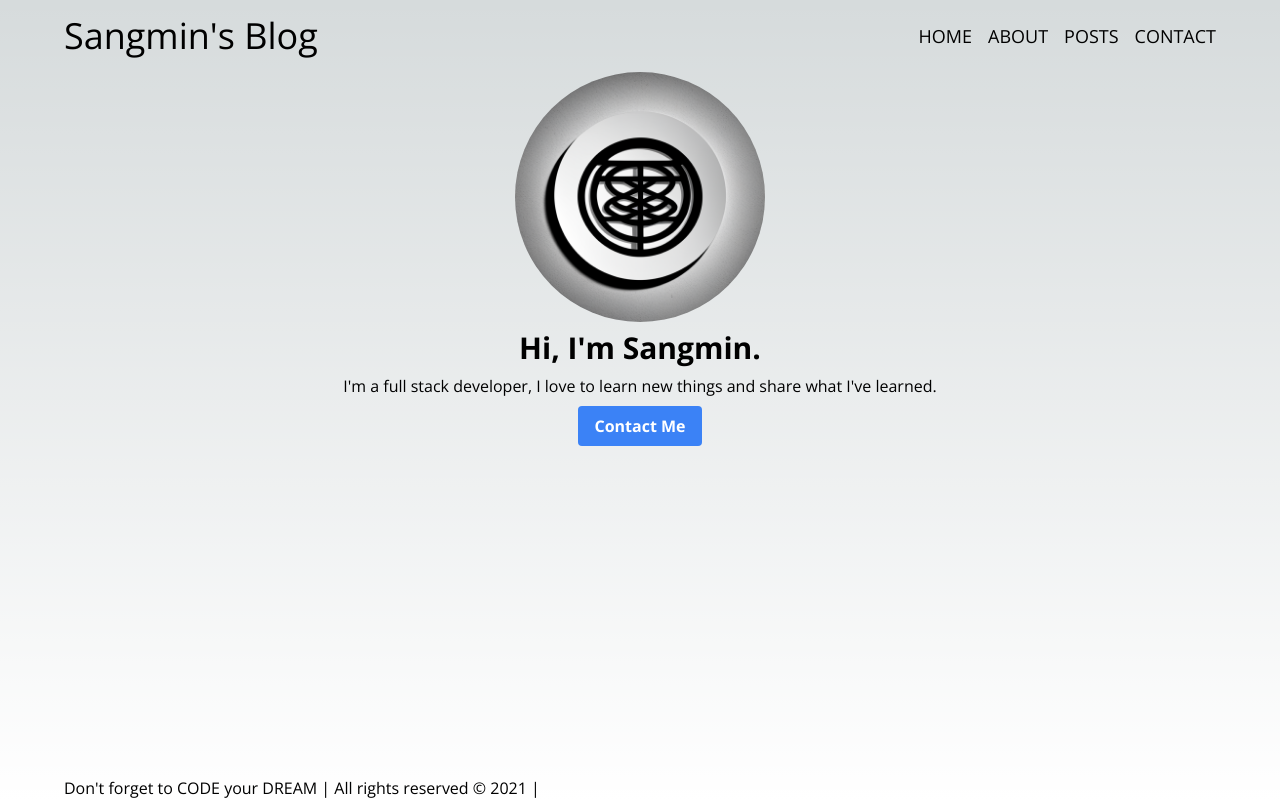
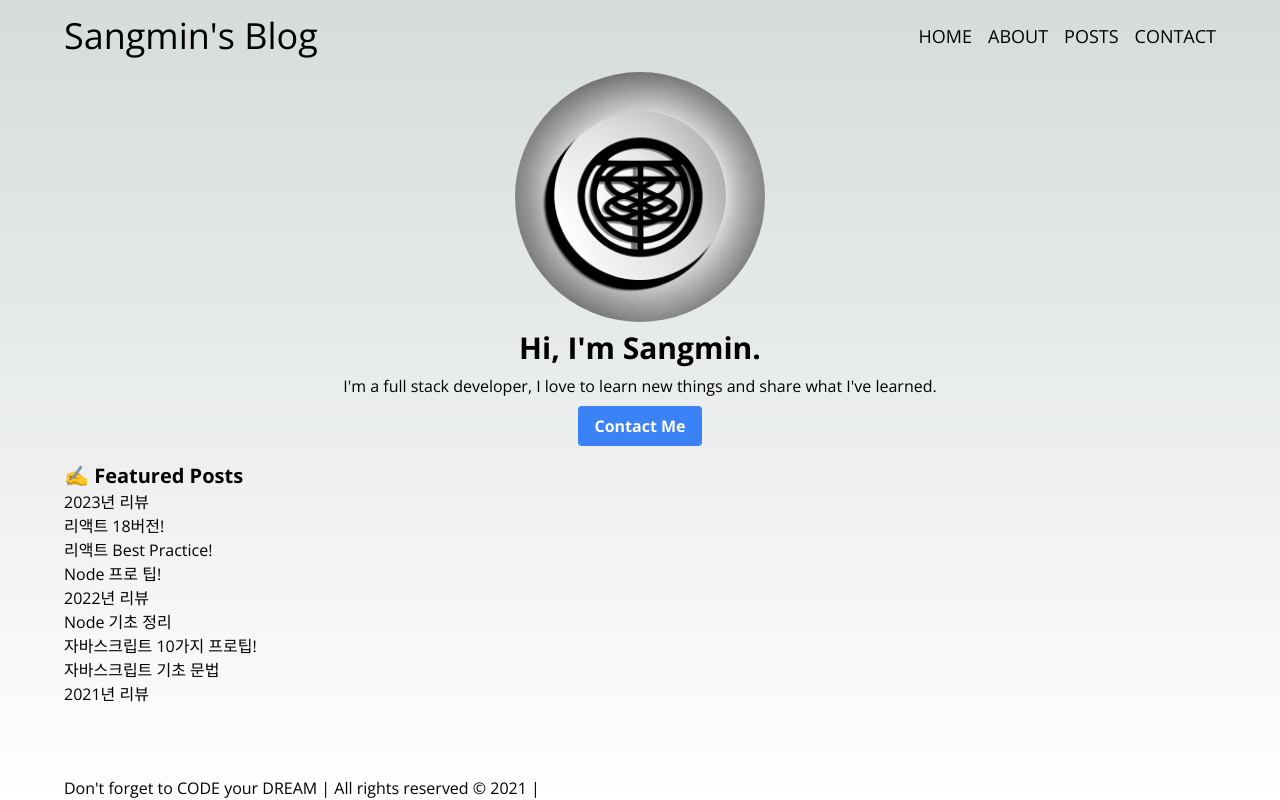
Before and after one commit to sangmin4208/my-blog, a Next.js app: page / in a window 1280 px wide. Built offline with nearby package versions, Linux system fonts and the light colour scheme.

Commit message:
✍️ 9.9 피쳐된 포스트 보여주기

```diff
--- a/package.json
+++ b/package.json
@@ -19,6 +19,7 @@
     "postcss": "8.4.24",
     "react": "18.2.0",
     "react-dom": "18.2.0",
+    "server-only": "^0.0.1",
     "tailwindcss": "3.3.2",
     "typescript": "5.1.3"
   }
--- /dev/null
+++ b/src/app/components/featured_posts.tsx
@@ -0,0 +1,15 @@
+import { getAllPosts } from "@/services/posts"
+import React from "react"
+import PostsGrid from "./posts_grid"
+
+export default async function FeaturedPosts() {
+  const posts = await getAllPosts()
+  return (
+    <section>
+      <h2 className="font-bold text-xl">
+        <span>✍️</span> Featured Posts
+      </h2>
+      <PostsGrid posts={posts} />
+    </section>
+  )
+}
--- /dev/null
+++ b/src/app/components/posts_grid.tsx
@@ -0,0 +1,12 @@
+import React from "react"
+import { Post } from "../types/post"
+
+export default function PostsGrid({ posts }: { posts: Post[] }) {
+  return (
+    <ul>
+      {posts.map((post) => (
+        <li key={post.title}>{post.title}</li>
+      ))}
+    </ul>
+  )
+}
--- a/src/app/page.tsx
+++ b/src/app/page.tsx
@@ -1,9 +1,12 @@
+import FeaturedPosts from "./components/featured_posts"
 import Hero from "./components/hero"
 
 export default function Home() {
   return (
-    <section className="flex justify-center">
+    <div className="flex flex-col gap-4">
       <Hero />
-    </section>
+      {/* @ts-expect-error Server Component */}
+      <FeaturedPosts />
+    </div>
   )
 }
--- /dev/null
+++ b/src/app/types/post.ts
@@ -0,0 +1,7 @@
+export interface Post {
+  title: string
+  description: string
+  date: Date
+  category: string
+  path: string
+}
--- /dev/null
+++ b/src/services/posts.ts
@@ -0,0 +1,14 @@
+import "server-only"
+
+import { Post } from "@/app/types/post"
+import { readFile } from "fs/promises"
+import path from "path"
+
+export async function getAllPosts(): Promise<Post[]> {
+  const filePath = path.join(process.cwd(), "data", "posts.json")
+  const json = await readFile(filePath, "utf-8")
+  const posts = JSON.parse(json) as Post[]
+  return posts.sort(
+    (a, b) => Number(new Date(b.date)) - Number(new Date(a.date))
+  )
+}
```
Also changed, not shown: 1 other file (tests, documents, lock files or other folders).
